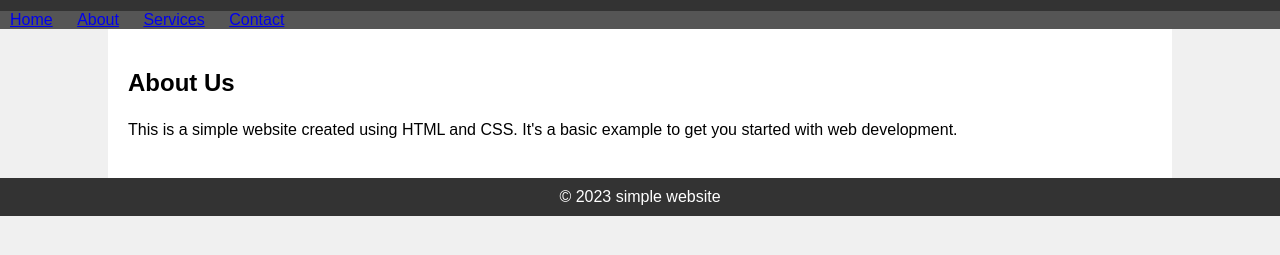
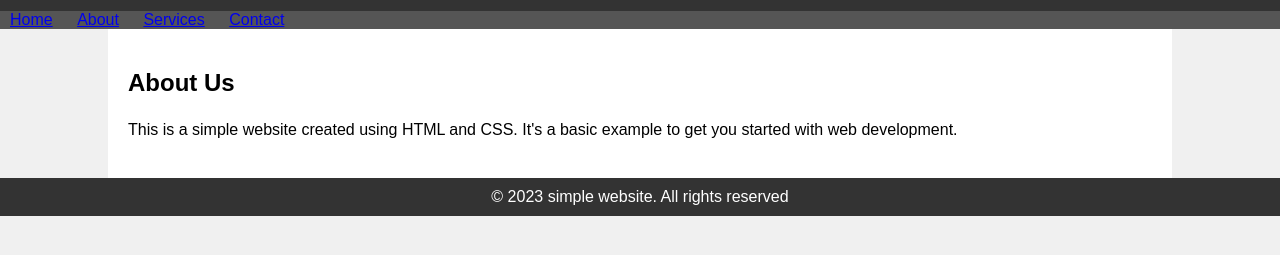
Before and after one commit to JamesEntenia/simple-website, a plain HTML site: page index.html in a window 1280 px wide. Shown: the part 89-344 px from the top of the page. Drawn offline with Linux system fonts and the light colour scheme.

Commit message:
Update index.html
change footer

```diff
--- a/index.html
+++ b/index.html
@@ -72,7 +72,7 @@
         <p>This is a simple website created using HTML and CSS. It's a basic example to get you started with web development.</p>
     </div>
     <footer>
-        &copy; 2023 simple website
+        &copy; 2023 simple website. All rights reserved
     </footer>
 </body>
 </html>
```
